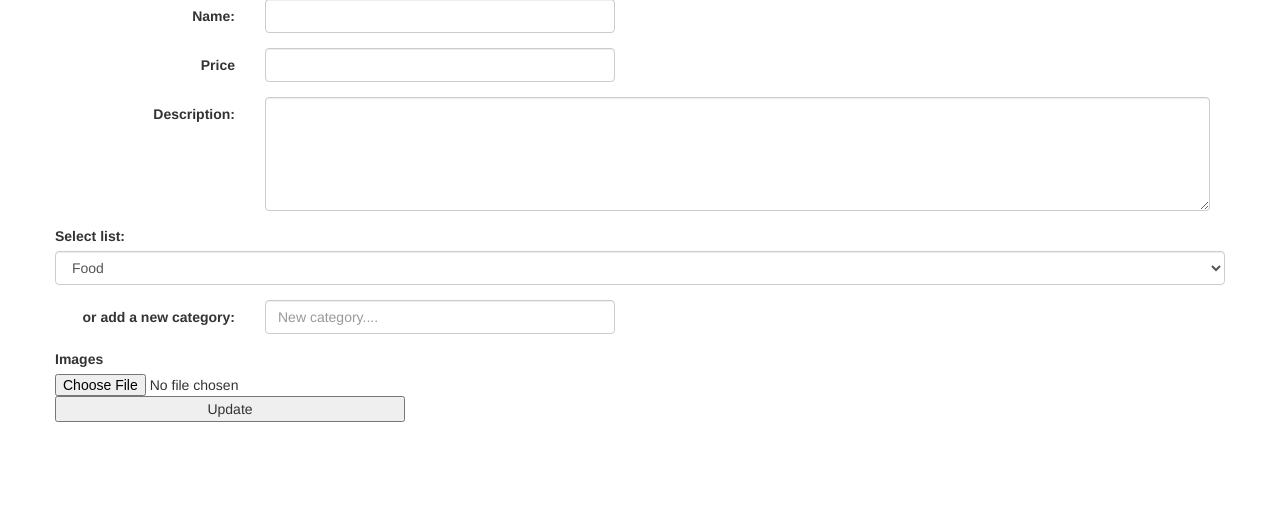
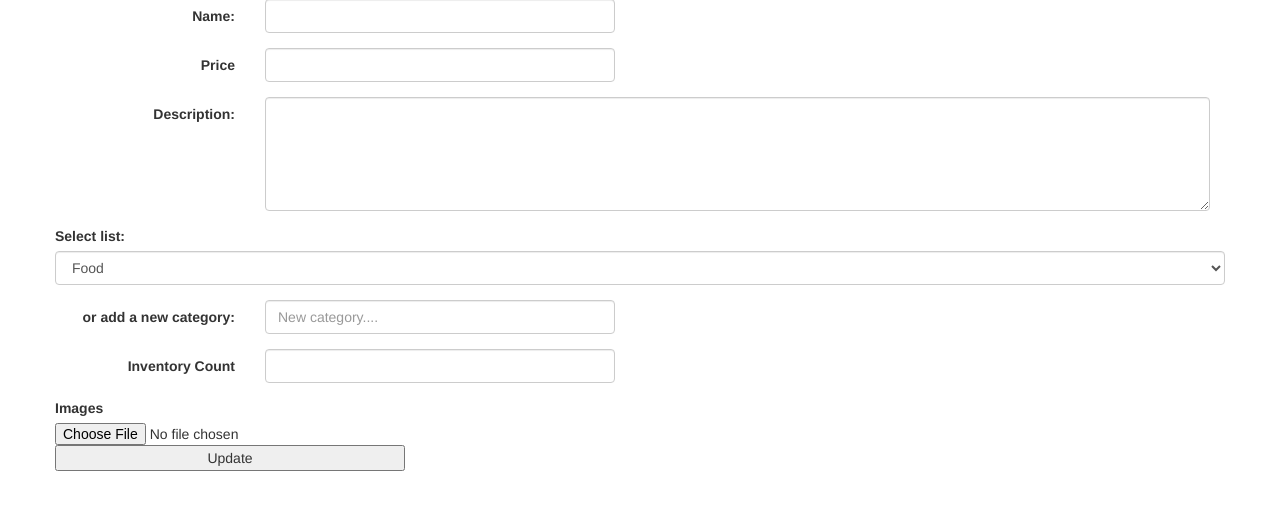
Before and after one commit to minhwebc/eCommerce, a CodeIgniter app: the page made by application/views/edit.php in a window 1280 px wide. Shown: the part 136-646 px from the top of the page. Run offline with CodeIgniter, Linux system fonts and the light colour scheme; data that the repository does not hold is empty; some libraries are stand-ins or nearby versions.

Commit message:
added edit inventory count functionality

```diff
--- a/application/views/create.php
+++ b/application/views/create.php
@@ -31,7 +31,7 @@
 
 	<h2>Add a product</h2>
 
-  <form class="form-horizontal" action="/products/create" method="post">
+  <form class="form-horizontal" action="/dashboard/create" method="post">
 		<input type="hidden" name="id" value="">
   		<div class="form-group">
     		<label for="name" class="col-sm-2 control-label">Name: </label>
--- a/application/views/edit.php
+++ b/application/views/edit.php
@@ -95,6 +95,14 @@
     		</div>
   		</div>
 
+    <div class="form-group">
+        <label for="name" class="col-sm-2 control-label">Inventory Count </label>
+        <div class="col-sm-10">
+            <input type="text" class="form-control"  name='inventory' id="prod_name"  value ="<?= $product['inventory_count'] ?>">
+        </div>
+      </div>
+
+
   		<div class="form-group">
     		<label for="exampleInputFile">Images</label>
    		 	<input type="file" id="exampleInputFile">
```
Also changed, not shown: application/models/product.php (+5 -5 lines).
